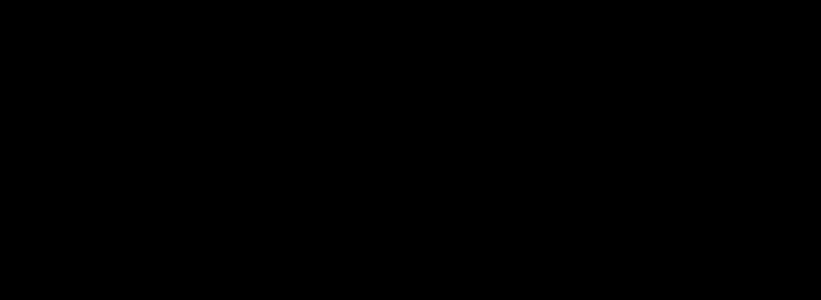
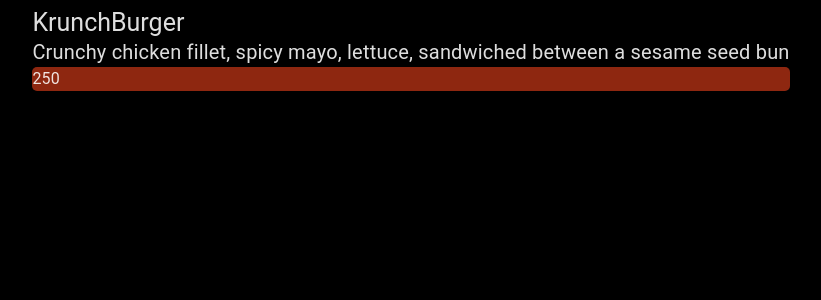
Before and after one commit to InvoHusnain/food-ordering-app, a React (Vite) app: page /product/1 in a window 1280 px wide. Before the commit this address had no page. Shown: the top 300 px of the page, without its empty margins (229-1050 px from the left). Built offline with nearby package versions, Linux system fonts and the light colour scheme.

Commit message:
Added: Dynamic Routing

```diff
--- a/src/App.jsx
+++ b/src/App.jsx
@@ -1,5 +1,6 @@
 import './App.css'
 import {BrowserRouter, Routes, Route} from 'react-router-dom'
+import SingleProduct from './pages/SingleProduct'
 import MainPage from './pages/MainPage'
 import { useEffect, useState } from 'react'
 import LoginPage from './pages/LoginPage'
@@ -29,6 +30,7 @@
     <BrowserRouter>
       <Routes>
         <Route path="/" element={isLoggedIn ? <MainPage handleLogout={handleLogout}/> : <LoginPage onLogin={handleLogin} />} />
+        <Route path="/product/:id" element={<SingleProduct/>} />
       </Routes>
     </BrowserRouter>
   )
--- a/src/Components/Body/Restaurant-Card/Card.jsx
+++ b/src/Components/Body/Restaurant-Card/Card.jsx
@@ -1,4 +1,5 @@
 import * as React from 'react';
+import {Link} from 'react-router-dom'
 import Card from '@mui/material/Card';
 import CardActions from '@mui/material/CardActions';
 import CardContent from '@mui/material/CardContent';
@@ -7,11 +8,11 @@
 import Typography from '@mui/material/Typography';
 import Food from '../../../assets/Body/Restaurant-Card/food-one.jpg'
 import '../../../styles/Body/Restaurant-Card/Card.scss'
-// import CardContext from '../../utils/CardContext';
 
 
 const MediaCard = (props) => {
-  const {title, price, description, onClick} = props;
+  const {id,title, price, description, onClick} = props;
+
 
   return (
     <Card sx={{ maxWidth: "280px", minHeight: "345px" }} className="card-wrapper">
@@ -20,9 +21,11 @@
         image={Food}
       />
       <CardContent>
-        <Typography gutterBottom variant="h5" component="div" className='card-content'>
+        <Link to={`/product/${id}`}>
+          <Typography gutterBottom variant="h5" component="div" className='card-content'>
           {title}
         </Typography>
+        </Link>
         <Typography variant="body2" color="text.secondary">
           {description}
         </Typography>
--- a/src/Components/Body/Restaurant-List/List.jsx
+++ b/src/Components/Body/Restaurant-List/List.jsx
@@ -21,6 +21,7 @@
             return (
             <Card
             key= {id}
+            id= {content.id}
             title={content.title}
             description={content.description}
             price={content.price}
--- /dev/null
+++ b/src/pages/SingleProduct.jsx
@@ -0,0 +1,27 @@
+import { Box,Typography } from '@mui/material';
+import React from 'react'
+import { useParams } from 'react-router-dom'
+import cardsData from '../Data/CardsData'
+import '../styles/pages/SingleProduct.scss'
+
+const SingleProduct = () => {
+  const {id}= useParams();
+  const Item = cardsData.find(x=>x.id ===Number(id))
+  return (
+    <>
+    <Box className="product-wrapper">
+      <Box className="product-head">
+        <Typography variant='h3'>{Item.title}</Typography>
+        <Box className="product-content">
+          <Typography variantMapping='p' className='description'>{Item.description}</Typography>
+        </Box>
+        <Box className="product-price">
+          <Typography variantMapping='p' className='price'>{Item.price}</Typography>
+        </Box>
+      </Box>
+    </Box>
+    </>
+  )
+}
+
+export default SingleProduct
--- a/src/styles/Body/Restaurant-Card/Card.scss
+++ b/src/styles/Body/Restaurant-Card/Card.scss
@@ -6,6 +6,12 @@
   justify-content: space-between;
   background-color: #251718 !important;
   border-radius: 5px;
+  a {
+    text-decoration: none !important;
+    &:hover {
+      color: #ffc879 !important;
+    }
+  }
   .card-content {
     display: flex;
     flex-direction: column;
--- /dev/null
+++ b/src/styles/pages/SingleProduct.scss
@@ -0,0 +1,24 @@
+.product-wrapper {
+  display: flex;
+  justify-content: center;
+  align-items: center;
+  flex-direction: column;
+  .product-head {
+    h3 {
+      font-size: 25px;
+    }
+  }
+  .product-content {
+    display: flex;
+    flex-direction: column;
+    .description {
+      font-size: 20px;
+    }
+  }
+  .product-price {
+    .price {
+      background-color: hsla(11, 80%, 31%, 1);
+      border-radius: 5px;
+    }
+  }
+}
```
